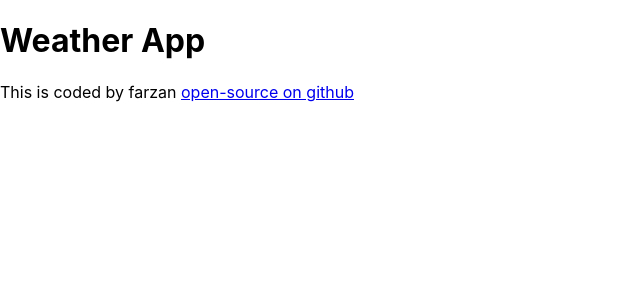
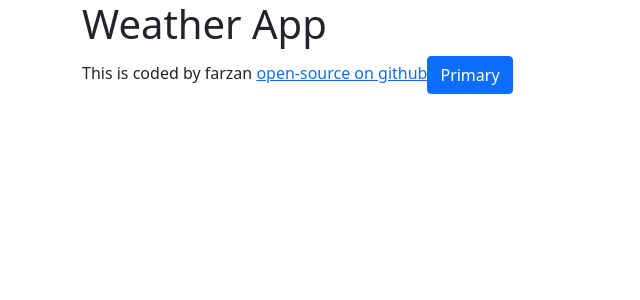
Before and after one commit to farzanedtmi/appp, a React (Create React App) app: page / in a window 1280 px wide. Shown: the top 300 px of the page, without its empty margins (0-640 px from the left). Built offline with nearby package versions, Linux system fonts and the light colour scheme.

Commit message:
add bootstrap

```diff
--- a/package.json
+++ b/package.json
@@ -6,6 +6,7 @@
     "@testing-library/jest-dom": "^5.16.4",
     "@testing-library/react": "^13.3.0",
     "@testing-library/user-event": "^13.5.0",
+    "bootstrap": "^5.1.3",
     "react": "^18.1.0",
     "react-dom": "^18.1.0",
     "react-scripts": "4.0.0",
--- a/src/App.js
+++ b/src/App.js
@@ -1,10 +1,10 @@
 import React from "react";
 import "./App.css";
-import Weather from "./Weather.js";
 
 export default function App() {
   return (
     <div className="App">
+      <div className="container">
         <h1>Weather App</h1>
         This is coded by farzan {""}
         <a
@@ -15,7 +15,10 @@
         >
           open-source on github
         </a>
-      <Weather />
+        <button type="button" class="btn btn-primary">
+          Primary
+        </button>
+      </div>
     </div>
   );
 }
--- a/src/Weather.js
+++ /dev/null
@@ -1,3 +0,0 @@
-import React from "react";
-
-export default function Weather() {}
```
Also changed, not shown: src/index.js (+8 -9 lines), 1 other file (tests, documents, lock files or other folders). Lines whose indentation alone changed are shown as unchanged.
